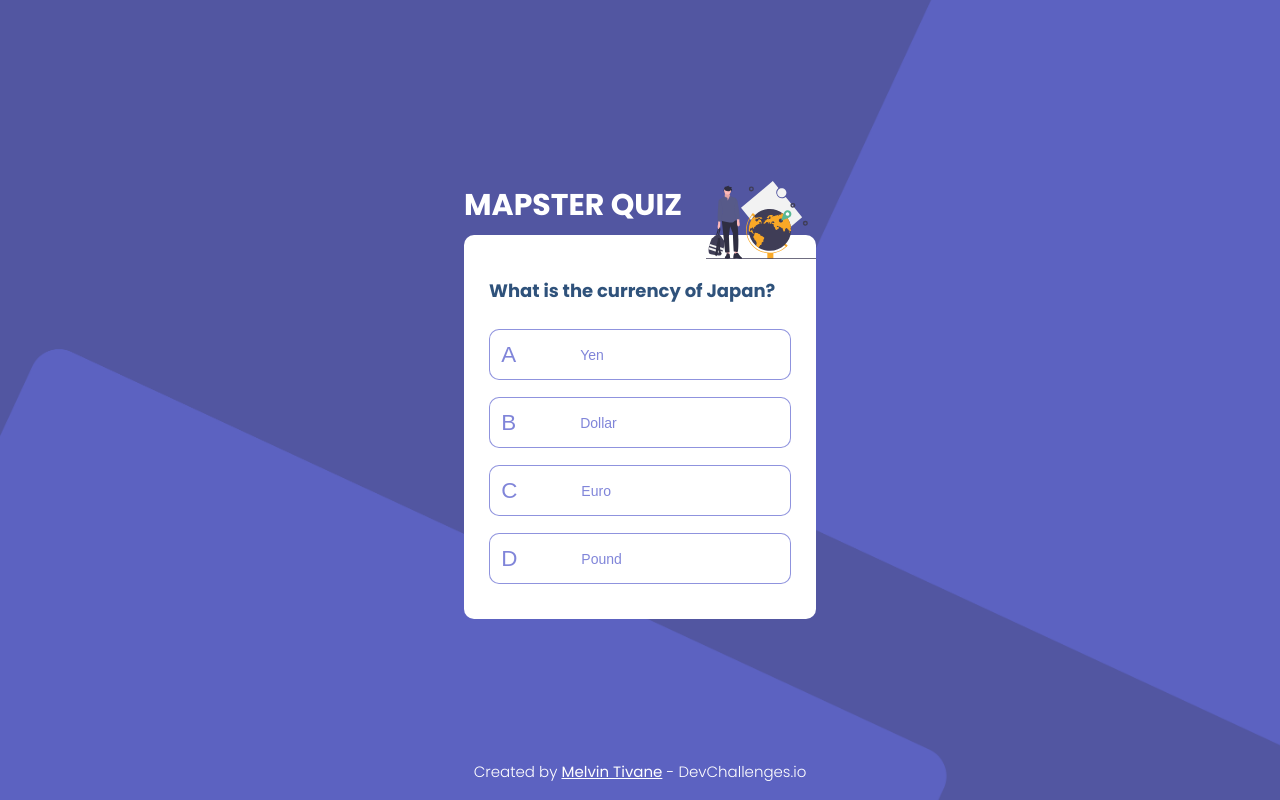
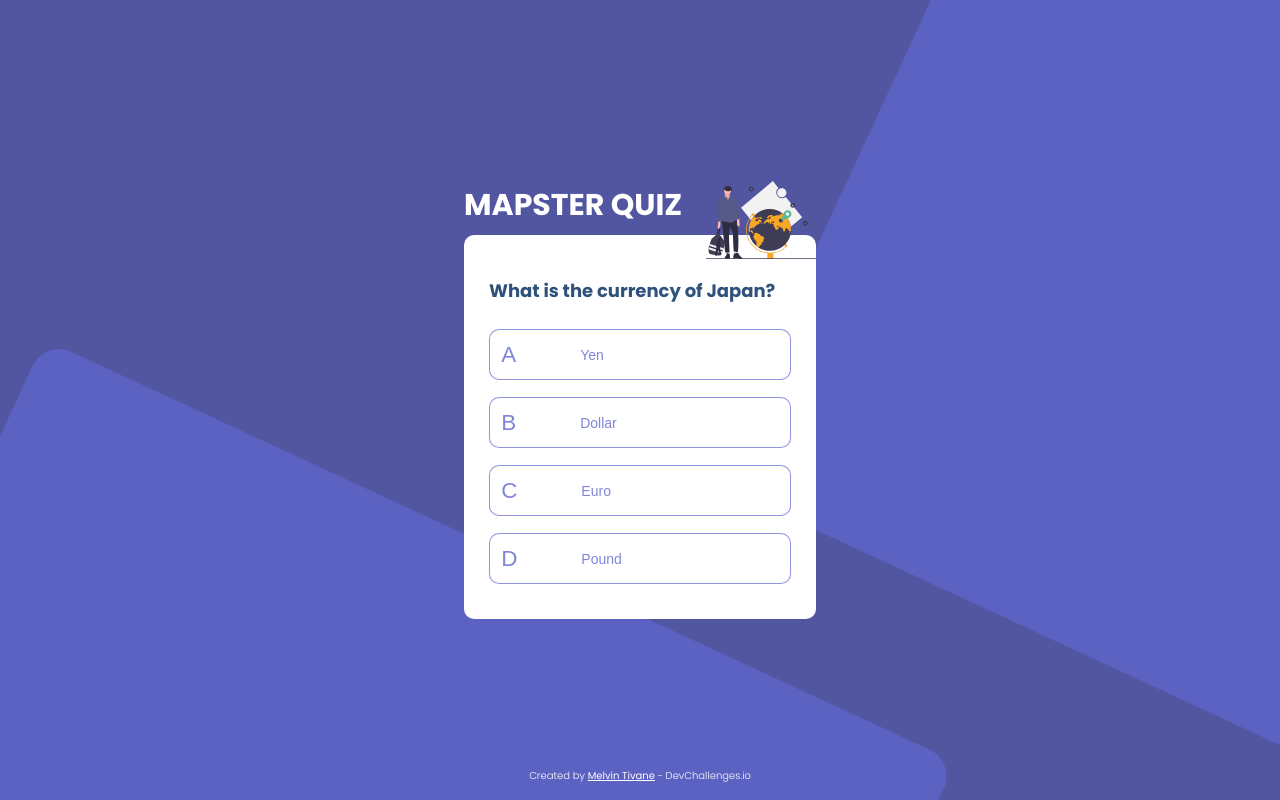
Before and after one commit to melvintivane/mapmaster-quiz, a Vue app: page / in a window 1280 px wide. Built offline with nearby package versions, Linux system fonts and the light colour scheme; no server answers.

Commit message:
style: ncrease the font size of paragraphs within the component.

```diff
--- a/src/App.vue
+++ b/src/App.vue
@@ -18,6 +18,10 @@ import Card from './components/Card.vue'
   justify-content: center;
 }
 
+p {
+  font-size: 10px;
+}
+
 a {
   color: var(--color-white);
 }
```
